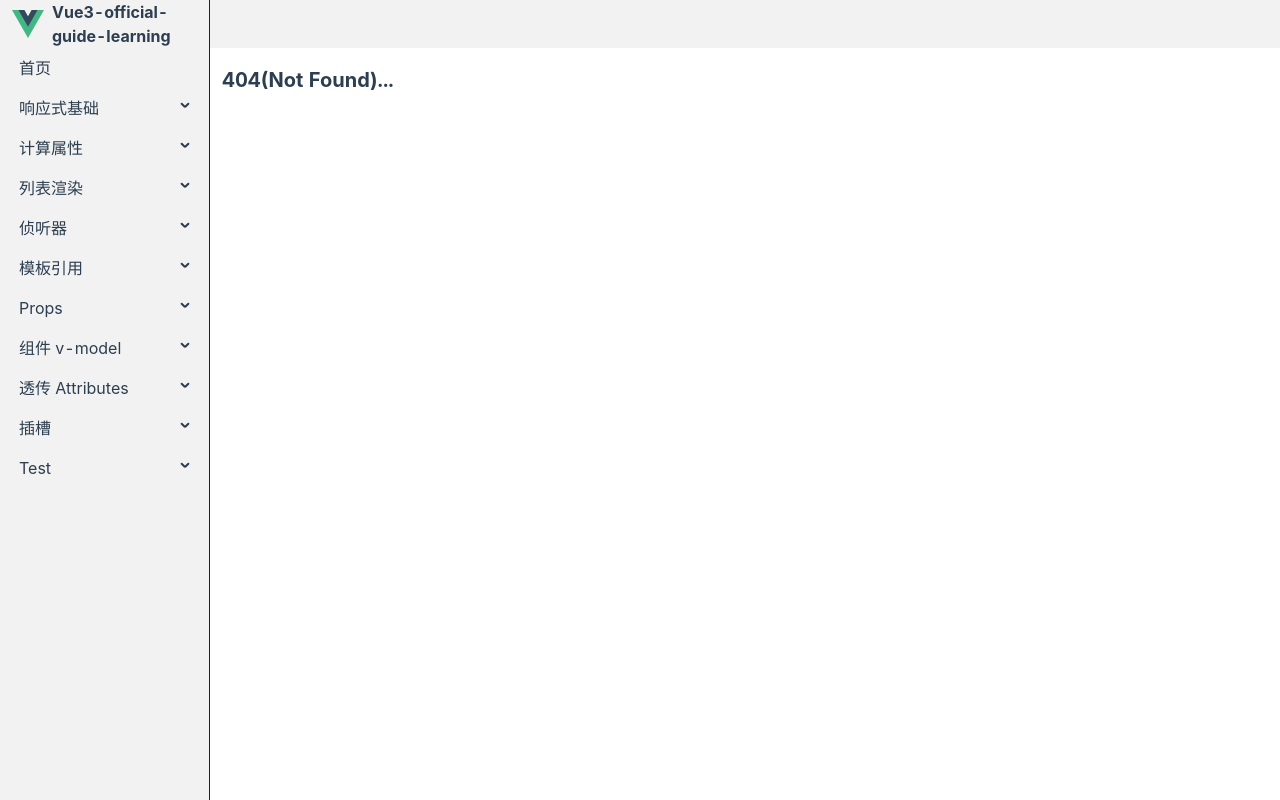
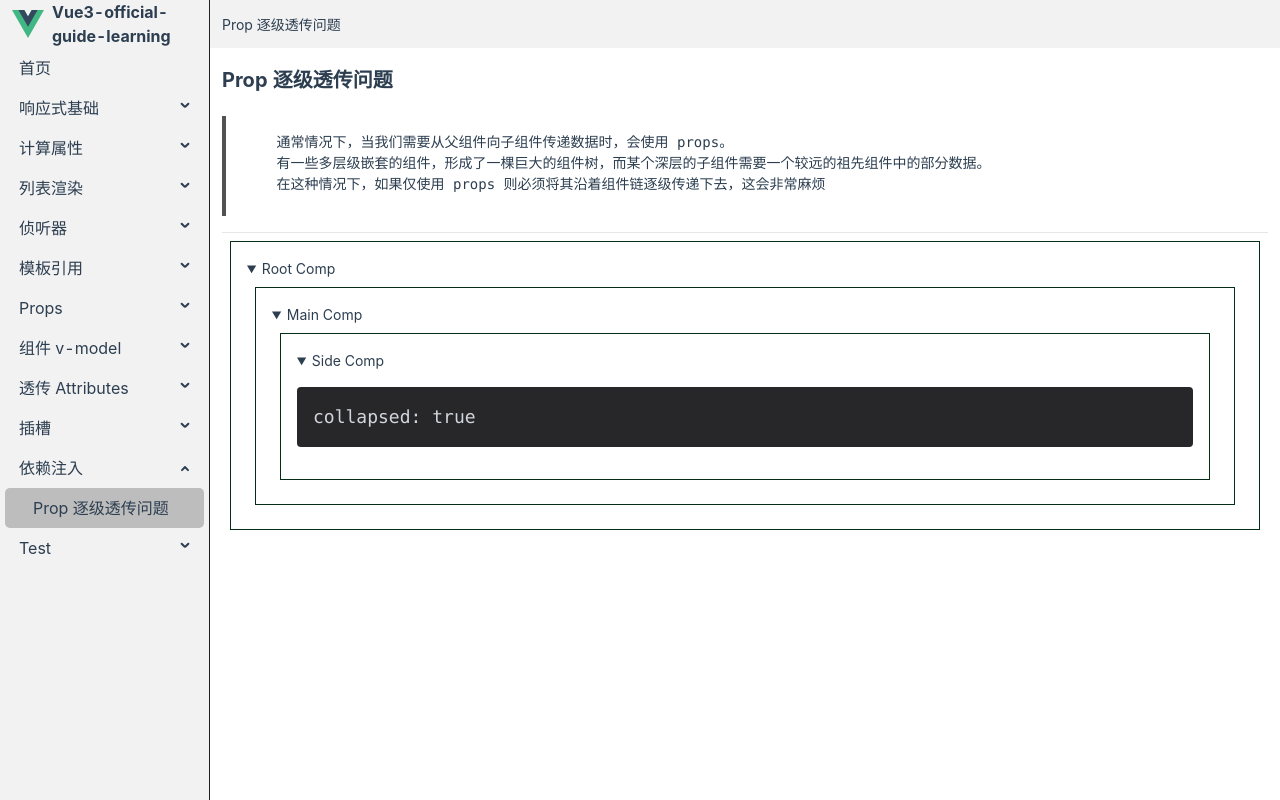
Before and after one commit to yuanlee301415/vue3-official-guide-learning, a Vue app: page /provide-inject/prop-drilling in a window 1280 px wide. Before the commit this address had no page. Built offline with nearby package versions, Linux system fonts and the light colour scheme.

Commit message:
依赖注入》Prop 逐级透传问题

```diff
--- a/src/router/routes/index.js
+++ b/src/router/routes/index.js
@@ -8,6 +8,7 @@ import PROPS_ROUTE from '@/router/routes/modules/props.js'
 import V_MODEL_ROUTE from '@/router/routes/modules/v-model.js'
 import ATTRS_ROUTE from '@/router/routes/modules/attrs.js'
 import SLOTS_ROUTE from '@/router/routes/modules/slots.js'
+import PROVIDE_INJECT_ROUTE from '@/router/routes/modules/provide-inject.js'
 import TEST_ROUTE from '@/router/routes/modules/test'
 
 export const ROOT_ROUTE = {
@@ -58,6 +59,7 @@ export const basicRoutes = [
   V_MODEL_ROUTE,
   ATTRS_ROUTE,
   SLOTS_ROUTE,
+  PROVIDE_INJECT_ROUTE,
   // Others...
   TEST_ROUTE,
   PAGE_NOT_FOUND_ROUTE,
--- /dev/null
+++ b/src/router/routes/modules/provide-inject.js
@@ -0,0 +1,21 @@
+import { LAYOUT } from '@/router/constants.js'
+
+const PROVIDE_INJECT_ROUTE = {
+  path: '/provide-inject',
+  name: 'provide-inject',
+  component: LAYOUT,
+  meta: {
+    title: '依赖注入',
+  },
+  children: [
+    {
+      path: 'prop-drilling',
+      component: () => import('@/views/provide-inject/prop-drilling.vue'),
+      meta: {
+        title: 'Prop 逐级透传问题',
+      },
+    },
+  ],
+}
+
+export default PROVIDE_INJECT_ROUTE
--- /dev/null
+++ b/src/views/provide-inject/drilling-modules/MainComp.vue
@@ -0,0 +1,12 @@
+<script setup>
+import SideComp from './SideComp.vue'
+</script>
+
+<template>
+  <details open class="m-2 p-4 border border-green-950">
+    <summary>Main Comp</summary>
+    <SideComp v-bind="$attrs" />
+  </details>
+</template>
+
+<style scoped lang="less"></style>
--- /dev/null
+++ b/src/views/provide-inject/drilling-modules/RootComp.vue
@@ -0,0 +1,12 @@
+<script setup>
+import MainComp from './MainComp.vue'
+</script>
+
+<template>
+  <details open class="m-2 p-4 border border-green-950">
+    <summary>Root Comp</summary>
+    <MainComp v-bind="$attrs" />
+  </details>
+</template>
+
+<style scoped lang="less"></style>
--- /dev/null
+++ b/src/views/provide-inject/drilling-modules/SideComp.vue
@@ -0,0 +1,14 @@
+<script setup>
+defineProps({
+  collapsed: Boolean,
+})
+</script>
+
+<template>
+  <details open class="m-2 p-4 border border-green-950">
+    <summary>Side Comp</summary>
+    <code>collapsed: {{ collapsed }}</code>
+  </details>
+</template>
+
+<style scoped lang="less"></style>
--- /dev/null
+++ b/src/views/provide-inject/prop-drilling.vue
@@ -0,0 +1,22 @@
+<script setup>
+import RootComp from './drilling-modules/RootComp.vue'
+import { ref } from 'vue'
+
+const collapsed = ref(true)
+</script>
+
+<template>
+  <div>
+    <h1>Prop 逐级透传问题</h1>
+    <pre>
+      通常情况下，当我们需要从父组件向子组件传递数据时，会使用 props。
+      有一些多层级嵌套的组件，形成了一棵巨大的组件树，而某个深层的子组件需要一个较远的祖先组件中的部分数据。
+      在这种情况下，如果仅使用 props 则必须将其沿着组件链逐级传递下去，这会非常麻烦
+    </pre>
+
+    <hr />
+    <RootComp :collapsed="collapsed" />
+  </div>
+</template>
+
+<style scoped lang="less"></style>
```
